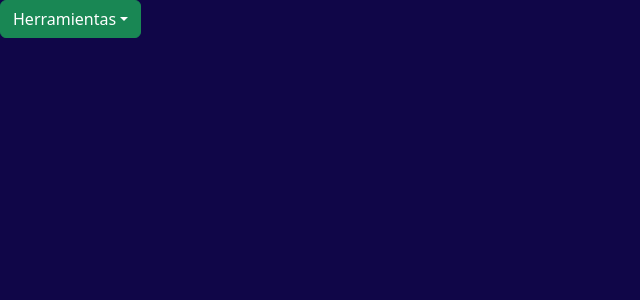
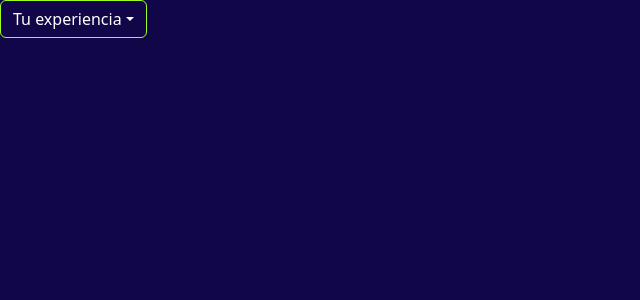
Before and after one commit to adoptacoder-app/adoptacoder, a React (Create React App) app: page / in a window 1280 px wide. Shown: the top 300 px of the page, without its empty margins (0-640 px from the left). Built offline with nearby package versions, Linux system fonts and the light colour scheme; the HTML template or start-up script is replaced by a standard one.

Commit message:
add dropdown styles

```diff
--- a/src/App.js
+++ b/src/App.js
@@ -9,7 +9,7 @@ function App() {
     // <Routes>
     //   <Route path="/" element={''}/>
     // </Routes>
-    <GenericDropdown/>
+    <GenericDropdown title="Tu experiencia" option1="Junior" option2="Mid" option3="Senior"/>
   );
 }
 
--- a/src/assets/atom-dropdown/atom-dropdown.css
+++ b/src/assets/atom-dropdown/atom-dropdown.css
@@ -0,0 +1,20 @@
+#dropdown-basic{
+    background-color:#100648;
+    border-color: #9CFF1F;
+}
+
+.dropdownMenu{
+    background-color:#100648;
+    border-color: #9CFF1F;
+}
+
+
+.item{
+    background-color:#100648;
+    color: white;
+}
+
+.item:hover{
+    background-color:#210e8b;
+    color: white;
+}
--- a/src/assets/atom-dropdown/atom-dropdown.jsx
+++ b/src/assets/atom-dropdown/atom-dropdown.jsx
@@ -2,17 +2,17 @@ import React from "react"
 import Dropdown from 'react-bootstrap/Dropdown';
 import "./atom-dropdown.css"
 
-function GenericDropdown() {
+function GenericDropdown({title, option1, option2, option3}) {
  return (
     <Dropdown>
       <Dropdown.Toggle variant="success" id="dropdown-basic">
-        Herramientas
+        {title}
       </Dropdown.Toggle>
 
-      <Dropdown.Menu>
-        <Dropdown.Item href="#/action-1">Action</Dropdown.Item>
-        <Dropdown.Item href="#/action-2">Another action</Dropdown.Item>
-        <Dropdown.Item href="#/action-3">Something else</Dropdown.Item>
+      <Dropdown.Menu className="dropdownMenu">
+        <Dropdown.Item className="item" href="#/action-1"> {option1} </Dropdown.Item>
+        <Dropdown.Item className="item" href="#/action-2"> {option2} </Dropdown.Item>
+        <Dropdown.Item className="item" href="#/action-3"> {option3} </Dropdown.Item>
       </Dropdown.Menu>
     </Dropdown>
   );
```
